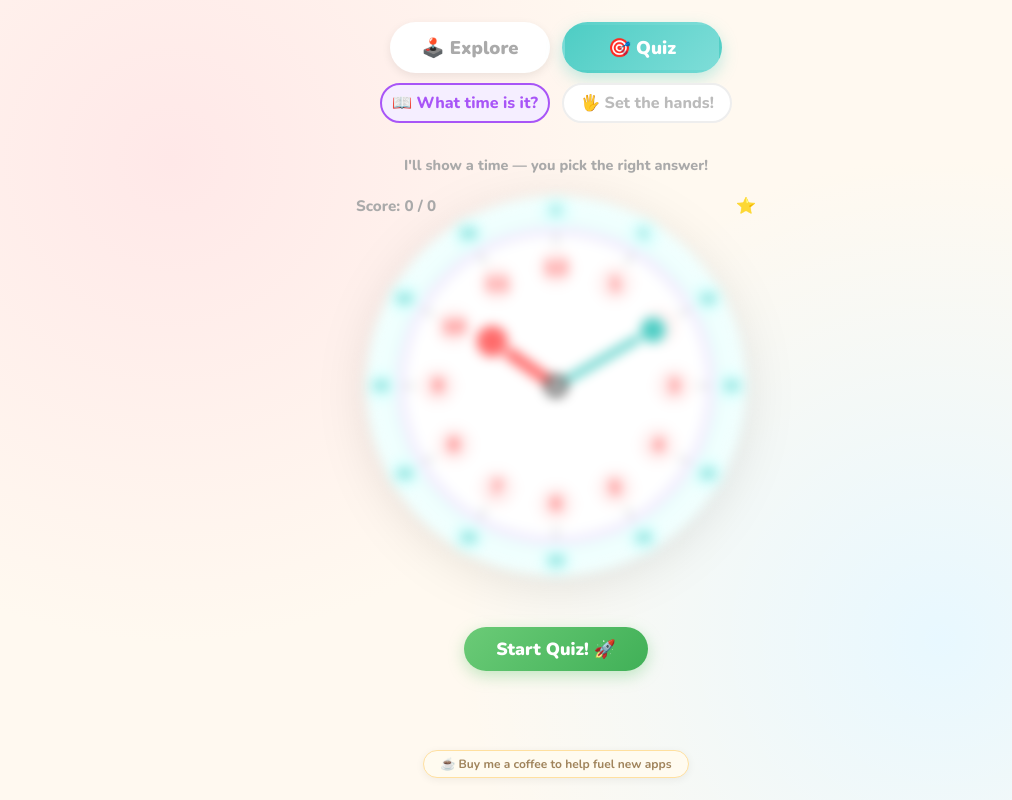
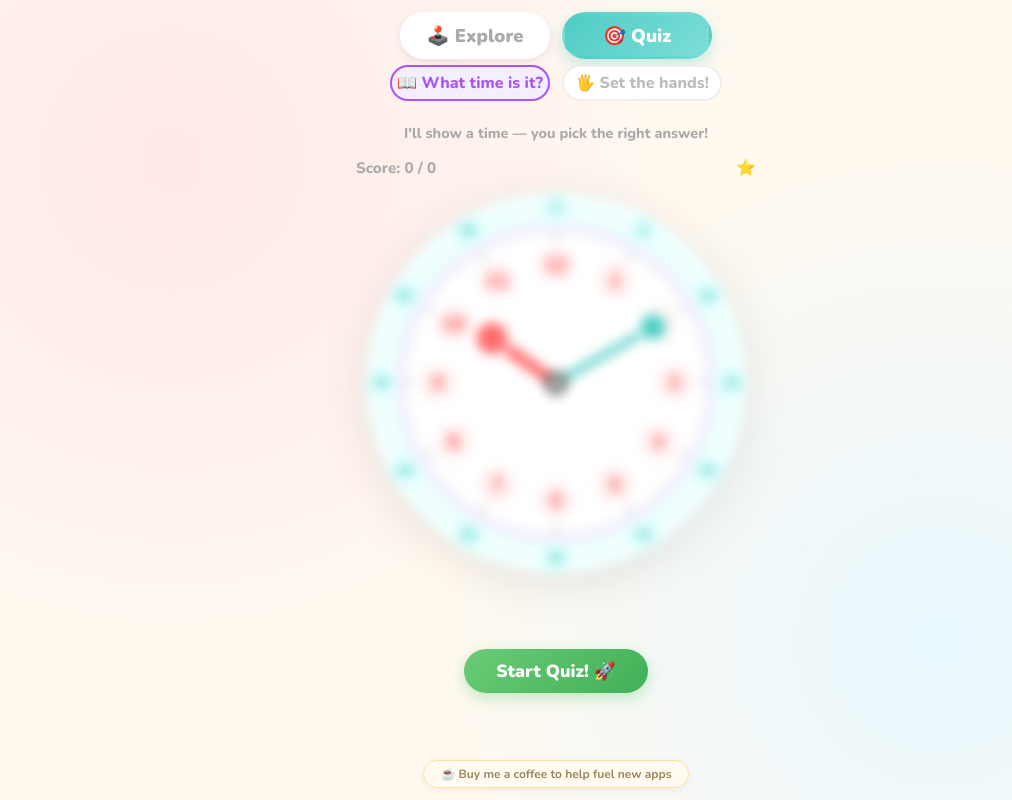
Before and after one commit to JiminyPhysics/ticktocktime, a plain HTML site: page index.html in a window 1280 px wide. Both pictures are taken after a click on the button "🎯 Quiz". Shown: the whole page, without its empty margins (84-1096 px from the left). Drawn offline with nearby package versions, Linux system fonts and the light colour scheme.

Commit message:
Update index.html

```diff
--- a/index.html
+++ b/index.html
@@ -36,15 +36,15 @@
     display: flex;
     justify-content: center;
     gap: 12px;
-    padding: 22px 16px 6px;
+    padding: 12px 16px 4px;
     width: 100%;
   }
   .tab-btn {
     font-family: 'Nunito', sans-serif;
     font-weight: 900;
     font-size: 1.15rem;
-    padding: 10px 0;
-    width: 160px;
+    padding: 8px 0;
+    width: 150px;
     text-align: center;
     border-radius: 50px;
     border: 3px solid transparent;
@@ -61,7 +61,7 @@
   #quiz-score-bar {
     visibility: hidden;
     width: 100%;
-    padding: 2px 20px 0;
+    padding: 0 20px;
     flex-shrink: 0;
   }
   #quiz-score-bar.visible { visibility: visible; }
@@ -76,8 +76,8 @@
 
   /* ── Row 2: Top info panel (fixed height, all modes) ── */
   #top-panel {
-    height: 56px;
-    margin-top: 8px;
+    height: 48px;
+    margin-top: 4px;
     display: flex;
     align-items: center;
     justify-content: center;
@@ -124,7 +124,7 @@
 
   /* ── Row 4: Bottom panel (fixed height, all modes) ── */
   #bottom-panel {
-    height: 190px;
+    height: 170px;
     position: relative;
     width: 100%;
   }
@@ -147,7 +147,7 @@
     display: flex;
     justify-content: center;
     gap: 12px;
-    padding: 4px 16px 6px;
+    padding: 2px 16px 4px;
     width: 100%;
     visibility: hidden;
   }
@@ -156,8 +156,8 @@
     font-family: 'Nunito', sans-serif;
     font-weight: 800;
     font-size: 1rem;
-    padding: 7px 0;
-    width: 170px;
+    padding: 5px 0;
+    width: 160px;
     text-align: center;
     border-radius: 50px;
     cursor: pointer;
@@ -170,7 +170,7 @@
   /* ── Row 6: Donation ── */
   #donation-bar {
     text-align: center;
-    padding: 6px 12px 22px;
+    padding: 4px 12px 12px;
   }
   #donation-bar a {
     display: inline-flex; align-items: center; gap: 6px; text-decoration: none;
@@ -239,6 +239,20 @@
   .btn-check { background:linear-gradient(135deg,#4ECDC4,#7EDDD8); color:white; box-shadow:0 5px 14px rgba(78,205,196,0.35); }
 
   .hidden { display:none !important; }
+
+  @media (max-height: 680px) {
+    #tabs { padding: 8px 16px 2px; }
+    #quiz-subtabs { padding: 1px 16px 2px; }
+    #quiz-score-bar { padding: 0 20px; }
+    #top-panel { height: 40px; margin-top: 2px; }
+    #bottom-panel { height: 150px; }
+    #donation-bar { padding: 2px 12px 8px; }
+    .tab-btn { padding: 6px 0; font-size: 1rem; }
+    .subtab-btn { padding: 4px 0; font-size: 0.9rem; }
+    .btn-start { padding: 8px 24px; font-size: 1rem; }
+    .ans-btn { height: 34px; font-size: 0.82rem; }
+    .digital-display { font-size: 1.6rem; padding: 4px 16px; }
+  }
 </style>
 </head>
 <body>
```
